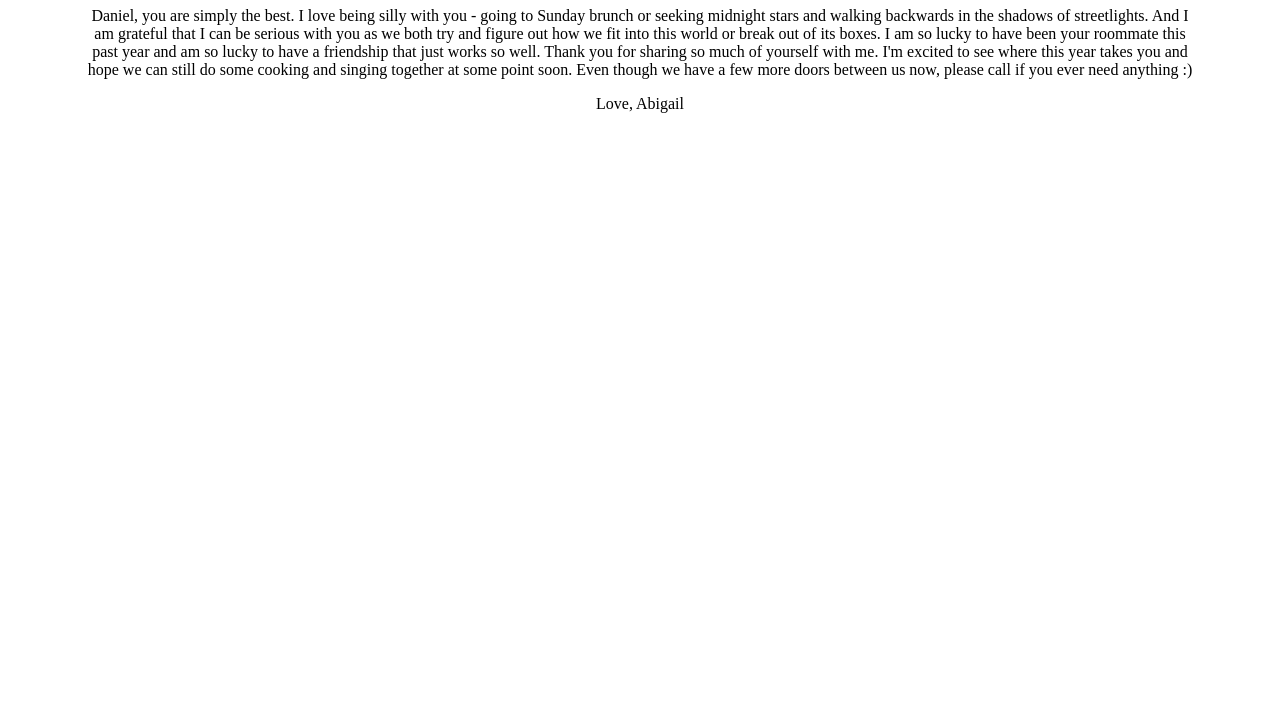
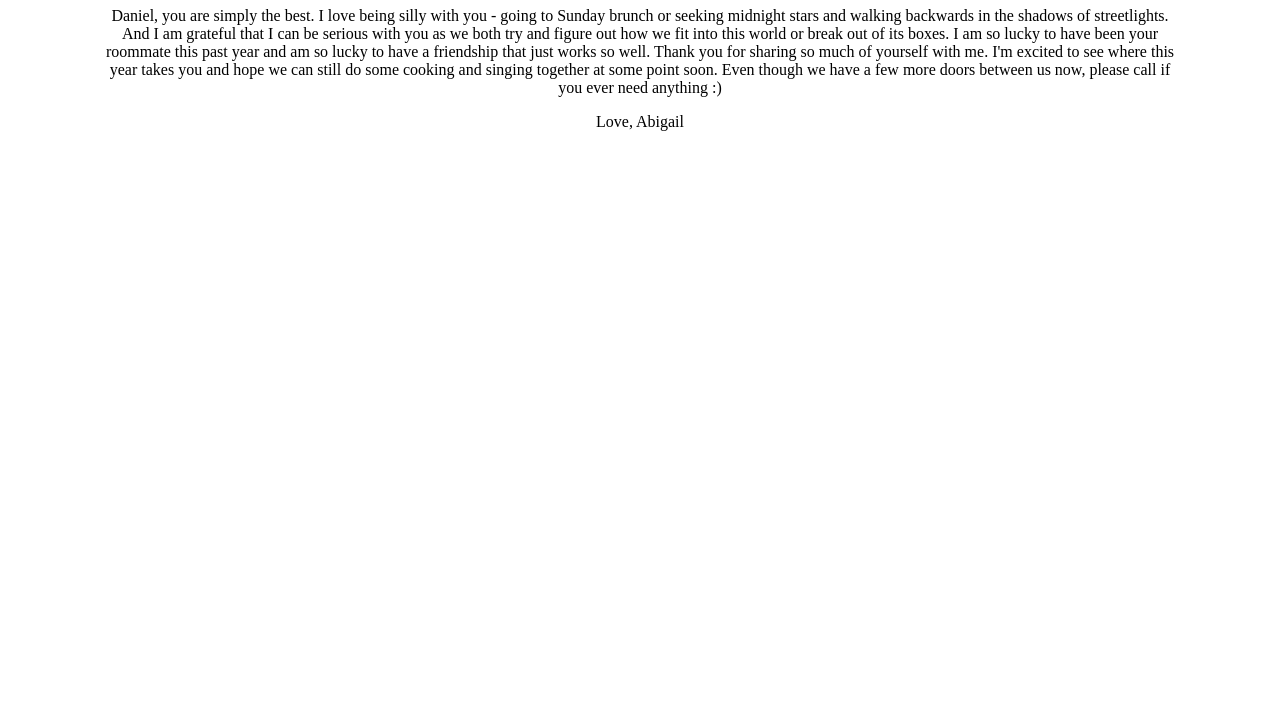
Before and after one commit to abigailj17/daniellin.art, a plain HTML site: page secretletter.html in a window 1280 px wide. Shown: the part 73-800 px from the top of the page. Drawn offline with Linux system fonts and the light colour scheme.

Commit message:
Update styles.css

```diff
--- a/styles.css
+++ b/styles.css
@@ -2,9 +2,9 @@
 
 body {
   margin-top: 20px;
-  margin-right: 80px;
+  margin-right: 100px;
   margin-bottom: 20px;
-  margin-left: 80px;
+  margin-left: 100px;
 }
 
 h1 {
```
